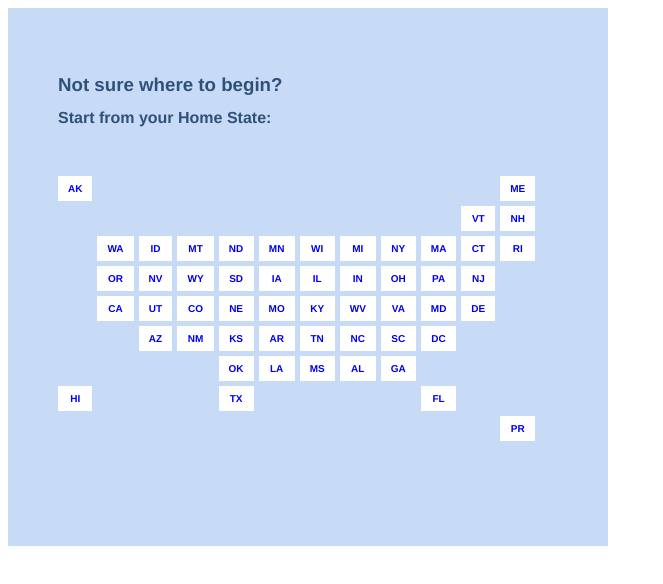
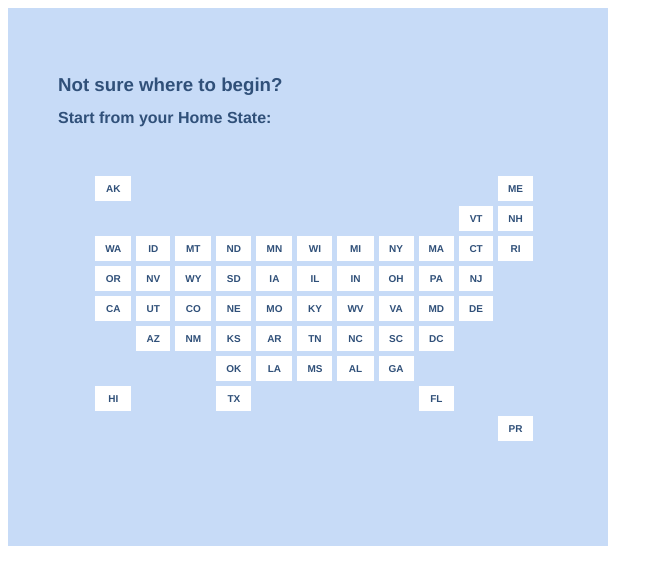
Before and after one commit to theSalafee/tileusmap, a website built with Parcel: page index.html in a window 1280 px wide. Shown: the whole page, without its empty margins (0-663 px from the left). Built offline with nearby package versions, Linux system fonts and the light colour scheme.

Commit message:
1 file modified, 2 added, 2 deleted

```diff
--- a/src/styles.scss
+++ b/styles.scss
@@ -4,11 +4,12 @@
   padding: 50px;
   color: #305079;
   line-height: 15px;
-  font-family: "Montserrat","Helvetica Neue","Helvetica",Helvetica,Arial,sans-serif;
+  font-family: 'Montserrat', 'Helvetica Neue', 'Helvetica', Helvetica, Arial,
+    sans-serif;
   font-weight: 600;
 
-h3 {
-  padding-bottom: 0px;
+  h3 {
+    padding-bottom: 0px;
   }
 
   a {
@@ -21,14 +22,18 @@ h3 {
     padding-right: 10px;
     padding-top: 5px;
     padding-bottom: 5px;
+    color: #305079;
 
-  &:hover {
-    color: #ffffff;
-    background:#305079;
+    &:hover {
+      color: #ffffff;
+      background: #305079;
     }
   }
+
+  #blank {
+    background-color: #c7dbf7;
+  }
 }
-
 
 .grid-container {
   display: grid;
@@ -51,7 +56,7 @@ h3 {
 }
 
 .state:after {
-  content: "";
+  content: '';
 }
 
 #ME {
@@ -60,17 +65,21 @@ h3 {
 #VT {
   grid-column-start: 11;
 }
-#WA, #OR, #CA {
+#WA,
+#OR,
+#CA {
   grid-column-start: 2;
 }
 #AZ {
   grid-column-start: 3;
 }
-#OK, #TX {
+#OK,
+#TX {
   grid-column-start: 5;
 }
-#HI {
-  grid-column-start: 1;
+#HI,
+#AK {
+  grid-column-start: 2;
 }
 #FL {
   grid-column-start: 10;
@@ -79,3 +88,7 @@ h3 {
   grid-column-start: 12;
   grid-row-start: 9;
 }
+// #WI{
+//   grid-column-start: 6;
+//   grid-row-start: 2
+// }
```
Also changed, not shown: index.html (+1 -0 lines), index.js (renamed from src/index.js).
